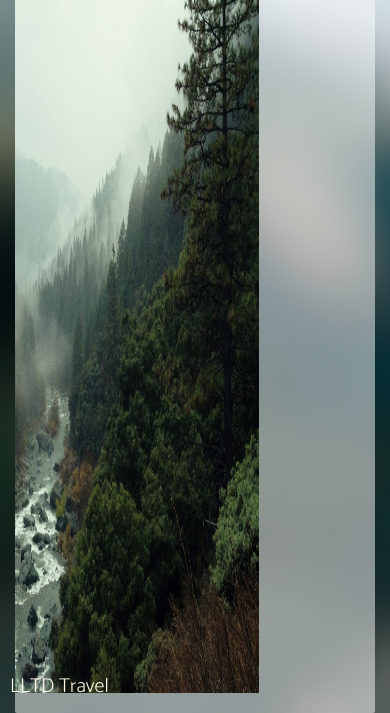
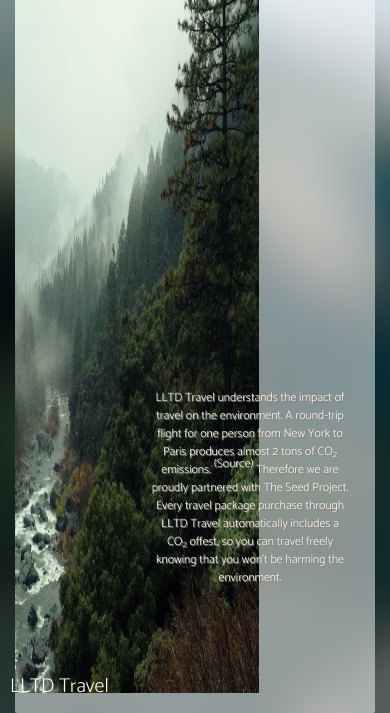
Before and after one commit to DPM97/comp20-midterm, a plain HTML site: page src/sustainability.html in a window 390 px wide. Shown: the part 137-850 px from the top of the page. Drawn offline with nearby package versions, Linux system fonts and the light colour scheme.

Commit message:
Update sustainability.html

```diff
--- a/src/sustainability.html
+++ b/src/sustainability.html
@@ -23,7 +23,7 @@
 
         .centeredtree {
           position: static;
-          margin-top: 400px;
+          margin-top: 400px !important;
           width: 200px !important;
           margin-left: -100px;
         }
```
